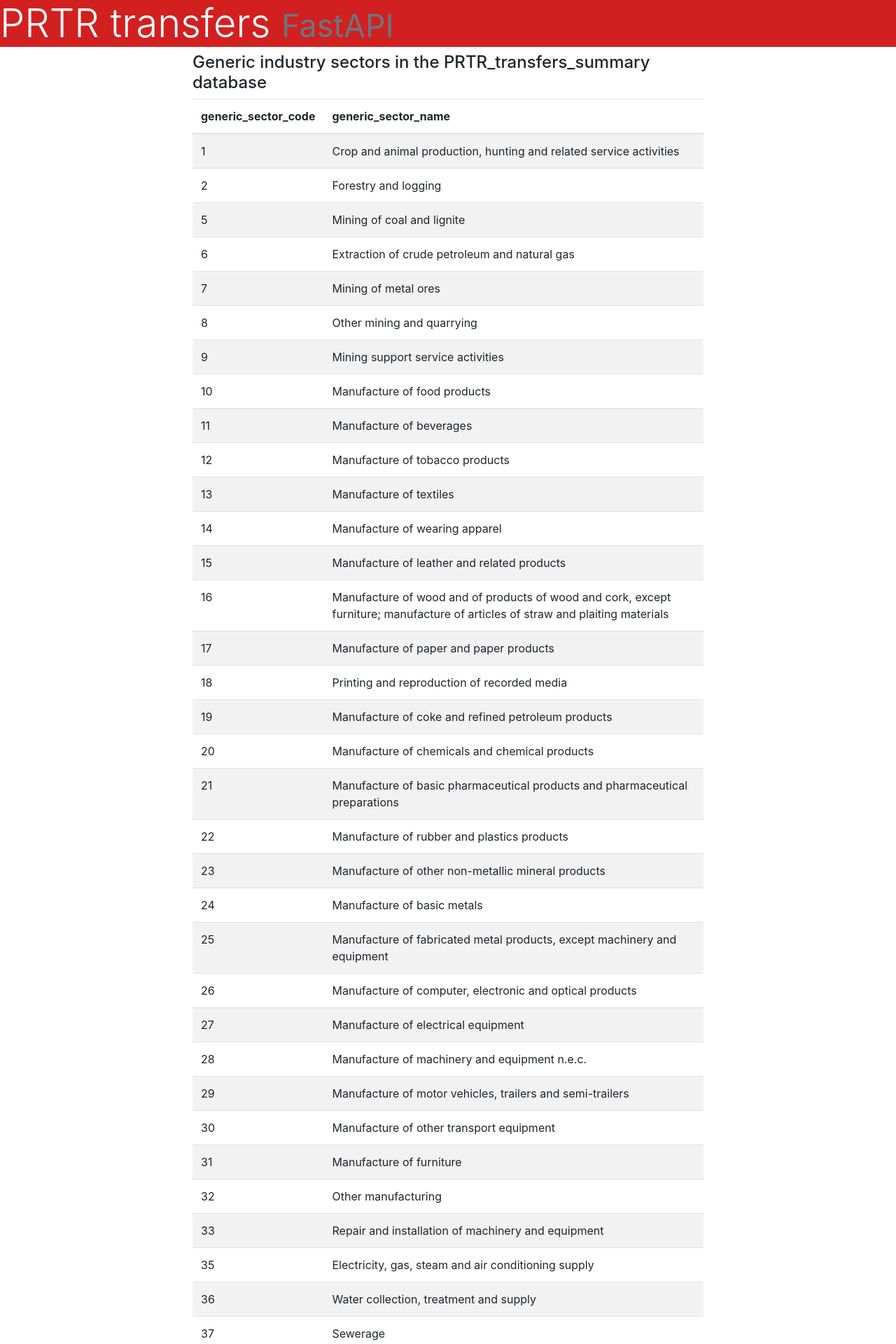
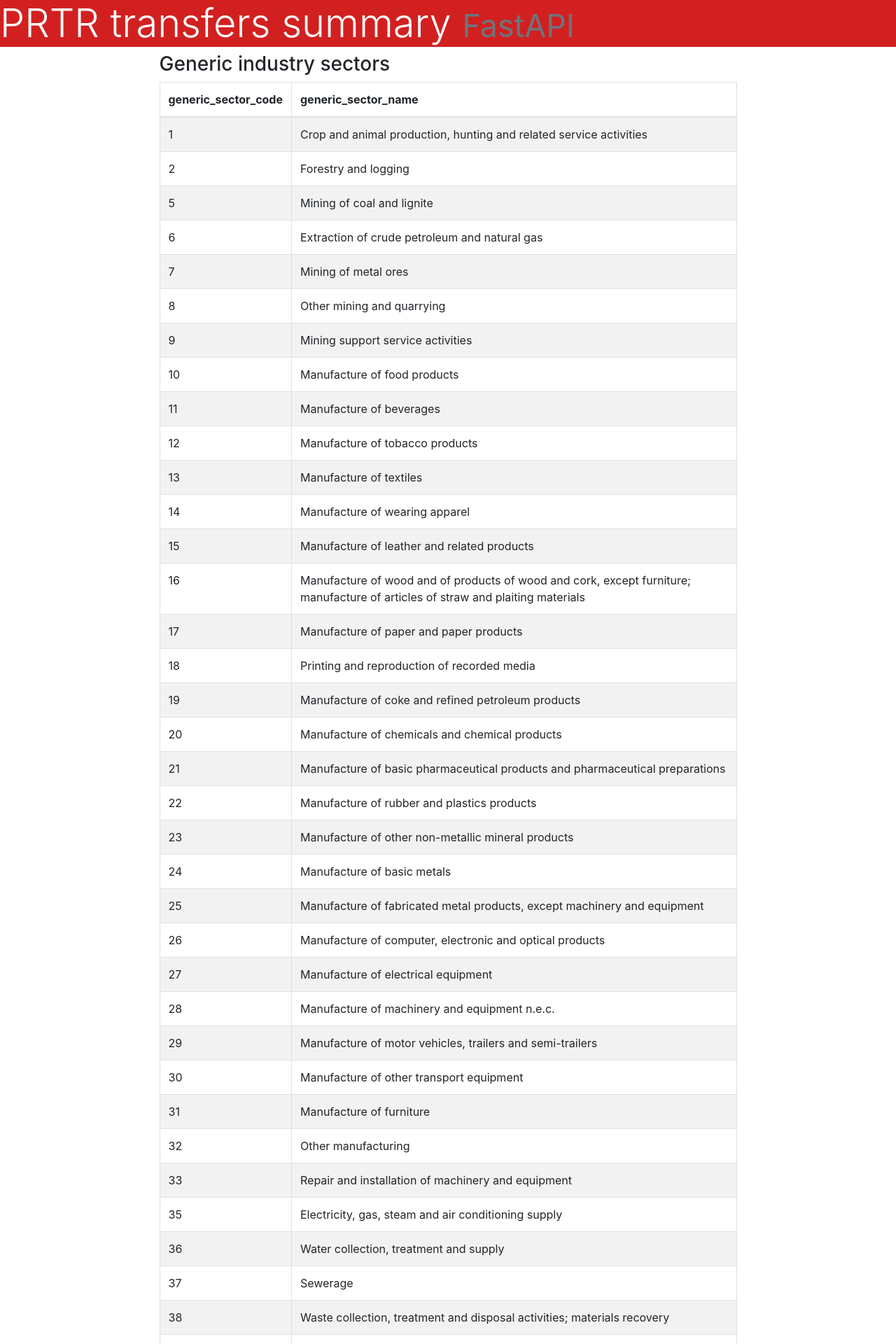
Before and after one commit to jodhernandezbe/PRTR_transfers_FastAPI, a FastAPI app: page /sectors/ in a window 1280 px wide. Shown: the top 1920 px of the page at 70% size. Run offline with FastAPI, Linux system fonts and the light colour scheme; some libraries are stand-ins or nearby versions.

Commit message:
Version July 12, 2021

```diff
--- a/environment.yml
+++ b/environment.yml
@@ -7,6 +7,7 @@ channels:
 dependencies:
   - _libgcc_mutex=0.1=main
   - _openmp_mutex=4.5=1_gnu
+  - aiofiles=0.7.0=py39h06a4308_0
   - asgiref=3.4.1=pyhd8ed1ab_0
   - ca-certificates=2021.7.5=h06a4308_1
   - certifi=2021.5.30=py39h06a4308_0
--- a/requirements.txt
+++ b/requirements.txt
@@ -5,3 +5,4 @@ pydantic==1.8.2
 sqlalchemy==1.4.20
 uvicorn==0.14.0
 jinja2==3.0.1
+aiofiles==0.7.0
--- /dev/null
+++ b/static/css/base.css
@@ -0,0 +1,13 @@
+#header {
+    background-color: #d22020;
+    color: white;
+    width: 100%;
+}
+
+#footer {
+    background-color: #d22020;
+    color: white;
+    width: 100%;
+    bottom: 0;
+    font-weight: bold;
+}
--- a/templates/base.html
+++ b/templates/base.html
@@ -7,28 +7,39 @@
 
         <!-- Bootstrap CSS -->
         <link rel="stylesheet" href="https://maxcdn.bootstrapcdn.com/bootstrap/4.0.0/css/bootstrap.min.css" integrity="sha384-Gn5384xqQ1aoWXA+058RXPxPg6fy4IWvTNh0E263XmFcJlSAwiGgFAW/dAiS6JXm" crossorigin="anonymous">
+        <link rel="stylesheet" type="text/css" href="{{ url_for('static', path='css/base.css') }}"/>
 
         <title>{{ title }}</title>
     </head>
     <body>
 
-        <header class="sticky-top text-start fs-2" style="background-color: #d22020; color: white;">
+        <header class="sticky-top" id="header">
             <h2 class="display-4">
-                PRTR transfers
-                <small class="text-muted">FastAPI</small>
+                PRTR transfers summary <small class="text-muted">FastAPI</small>
             </h2>
         </header>
 
         <main>
             <div class="container">
-                <div class="row justify-content-md-center">
-                    <div class="col col-sm-12 col-md-10 col-lg-8">
+                <div class="row justify-content-center">
+                    <div class="col col-sm-12 col-md-11 col-lg-9">
                         {% block content %}
                         {% endblock %}
                     </div>
                 </div>
             </div>
         </main>
+
+        <footer id='footer'>
+            <div class="container">
+                <div class="row justify-content-center">
+                    Design by Jose D. Hernandez-Betancur and deployed in Heroku
+                </div>
+                <div class="row justify-content-center">
+                    jodhernandezbemj@gmail.com
+                </div>
+            </div>
+        </footer>
 
         <!-- Optional JavaScript -->
         <!-- jQuery first, then Popper.js, then Bootstrap JS -->
--- a/templates/generic_sector.html
+++ b/templates/generic_sector.html
@@ -2,9 +2,10 @@
 
 {% block content %}
 
-  <h4>Generic industry sectors in the PRTR_transfers_summary database</h4>
+<h3>Generic industry sectors</h3>
 
-  <table class="table table-striped">
+<div class="table-responsive">
+  <table class="table table-bordered table-striped table-hover">
     <thead>
       <tr>
         <th>generic_sector_code</th>
@@ -302,5 +303,6 @@
       </tr>
     </tbody>
   </table>
+</div>
 
 {% endblock %}
--- a/templates/generic_substance.html
+++ b/templates/generic_substance.html
@@ -2,9 +2,10 @@
 
 {% block content %}
 
-  <h4>Generic substances in the PRTR_transfers_summary database</h4>
+<h3>Generic substances</h3>
 
-  <table class="table table-striped">
+<div class="table-responsive">
+  <table class="table table-bordered table-striped table-hover">
     <thead>
       <tr>
         <th>generic_substance_id</th>
@@ -3230,5 +3231,6 @@
       </tr>
     </tbody>
   </table>
+</div>
 
 {% endblock %}
--- a/templates/generic_transfer_class.html
+++ b/templates/generic_transfer_class.html
@@ -2,9 +2,10 @@
 
 {% block content %}
 
-  <h4>Generic transfer classes in the PRTR_transfers_summary database</h4>
+<h3>Generic transfer classes</h3>
 
-  <table class="table table-striped">
+<div class="table-responsive">
+  <table class="table table-bordered table-striped table-hover">
     <thead>
       <tr>
         <th>generic_transfer_class_id</th>
@@ -65,5 +66,6 @@
       </tr>
     </tbody>
   </table>
+</div>
 
 {% endblock %}
```
Also changed, not shown: api.py (+4 -0 lines).
